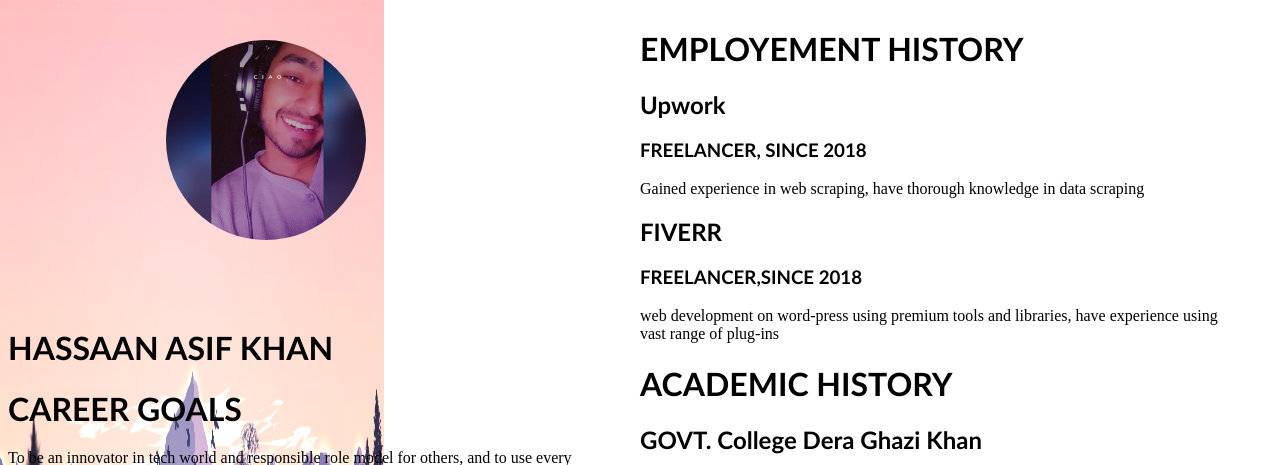
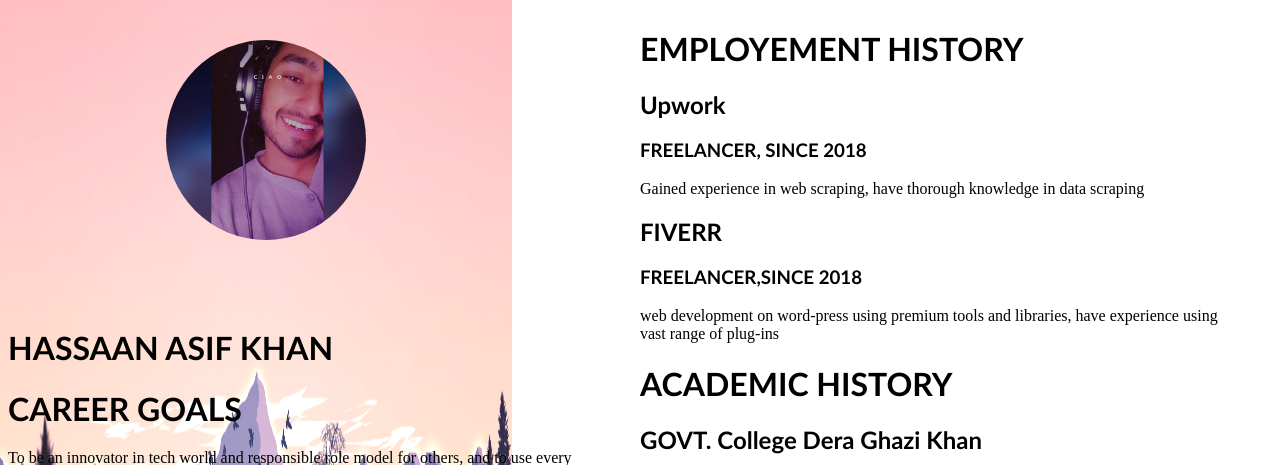
Before and after one commit to ha-k6/WEB-TECH, a PHP site: page / in a window 1280 px wide. Shown: the top 465 px of the page. Run offline with PHP 8.4, Linux system fonts and the light colour scheme.

Commit message:
Update styling.css

```diff
--- a/assignment1-CV/styling.css
+++ b/assignment1-CV/styling.css
@@ -7,7 +7,7 @@ body {
   background-color: "white";
   background-repeat: no-repeat;
   background-position: left;
-  background-size: 30% 100%;
+  background-size: 40% 100%;
 }
 
 #left {
```
